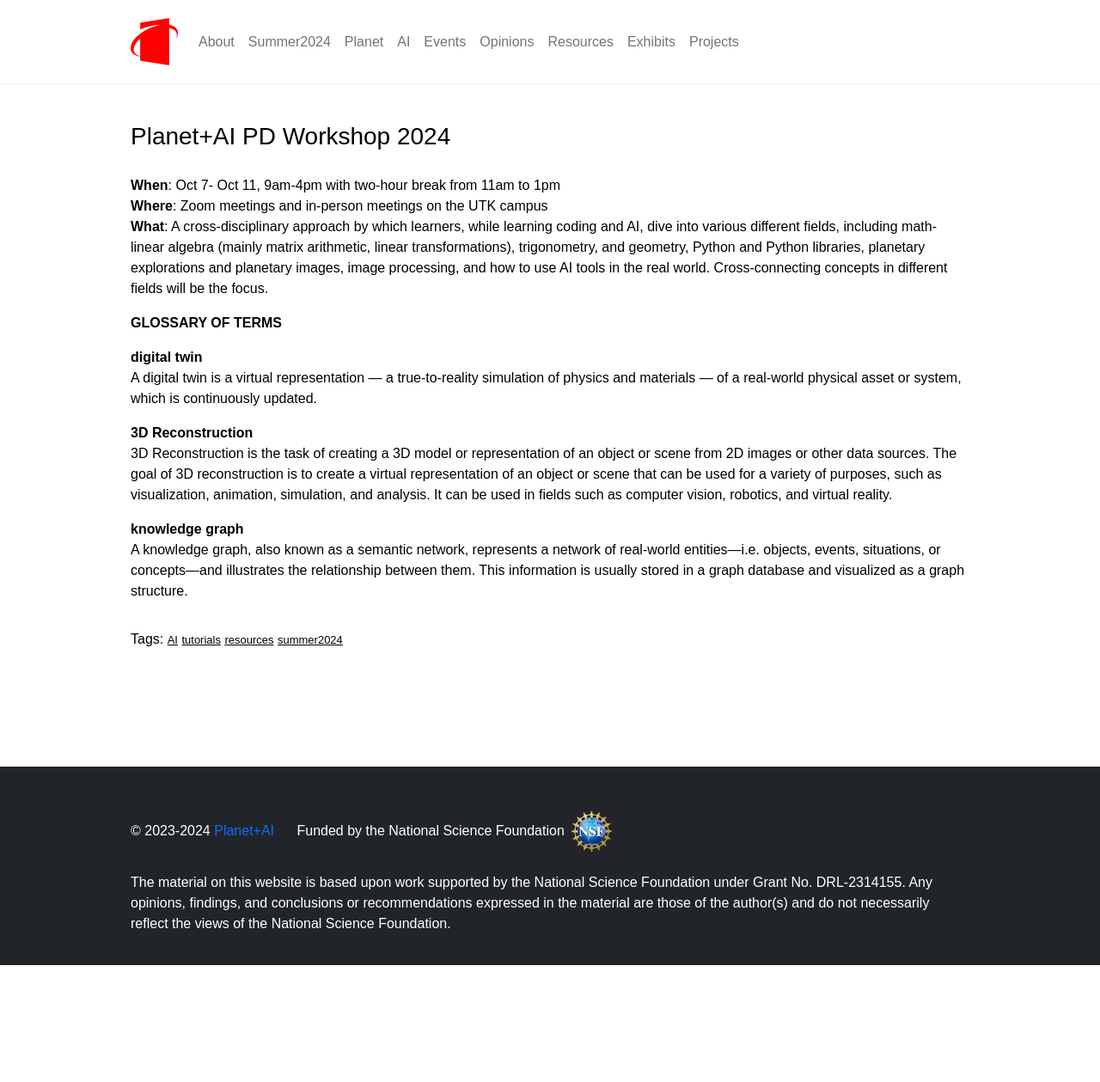
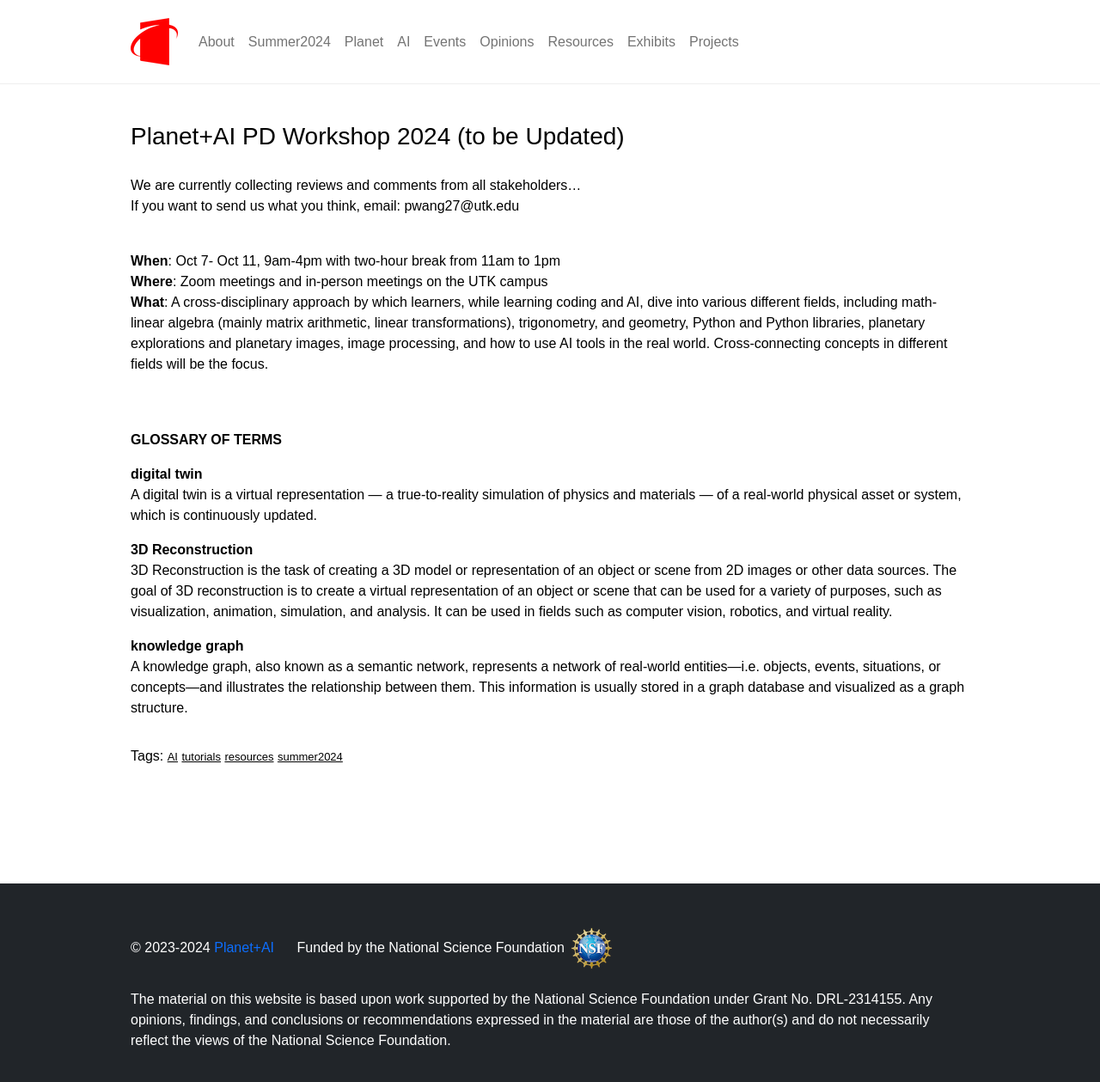
Before and after one commit to planet-ai-2023/planet-ai-2023.github.io, a Jekyll site: the page built from _posts/2024-6-22-pd-2024.md, in a window 1280 px wide. Shown: the whole page at 86% size. Built offline with Jekyll 4.4.1, drawn with Linux system fonts in a browser that asks for light colours; before the commit the page ends 1123 px from its top, so only the background shows below that.

Commit message:
Add files via upload

```diff
--- a/_posts/2024-6-22-pd-2024.md
+++ b/_posts/2024-6-22-pd-2024.md
@@ -1,16 +1,21 @@
 ---
 layout: post
-title:  "Planet+AI PD Workshop 2024"
+title:  "Planet+AI PD Workshop 2024 (to be Updated)"
 date: 2024-06-22
 image: assets/images/dw.png
 tags: [ AI, tutorials, resources, summer2024 ]
 ---
 
+We are currently collecting reviews and comments from all stakeholders...
+If you want to send us what you think, email: pwang27@utk.edu
+
+<br/>
 **When**: Oct 7- Oct 11, 9am-4pm with two-hour break from 11am to 1pm
 **Where**: Zoom meetings and in-person meetings on the UTK campus
 **What**: A cross-disciplinary approach by which learners, while learning coding and AI, dive into various different fields, including math- linear algebra (mainly matrix arithmetic, linear transformations), trigonometry, and geometry, Python and Python libraries, planetary explorations and planetary images, image processing, and how to use AI tools in the real world. Cross-connecting concepts in different fields will be the focus.
 
-
+<br/>
+<br/>
 **GLOSSARY OF TERMS**
 
 **digital twin**
```
